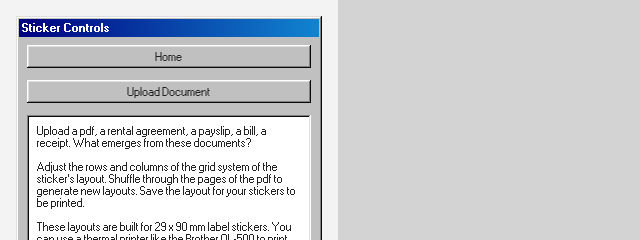
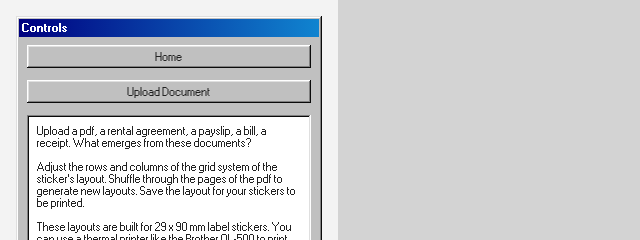
Before and after one commit to priitey/the-document, a plain HTML site: page doc3/doc3.html in a window 1280 px wide. Shown: the top 240 px of the page, 0-640 px from the left. Drawn offline with nearby package versions, Linux system fonts and the light colour scheme.

Commit message:
Corrected Control panel title

```diff
--- a/doc3/doc3.html
+++ b/doc3/doc3.html
@@ -18,7 +18,7 @@
     <main>
         <div class="window" id="controls-window">
             <div class="title-bar">
-                <div class="title-bar-text">Sticker Controls</div>
+                <div class="title-bar-text">Controls</div>
             </div>
             <div class="window-body">
                 <button id="homeBtn">Home</button>
```
